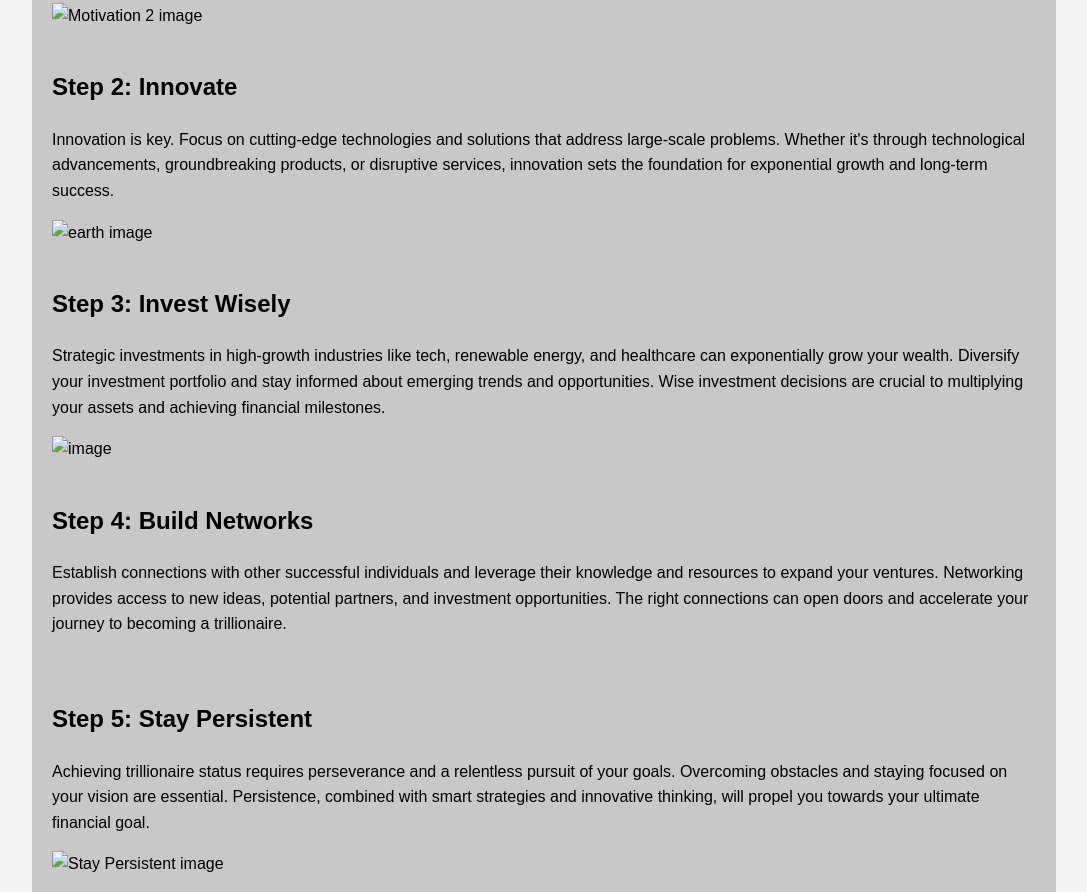
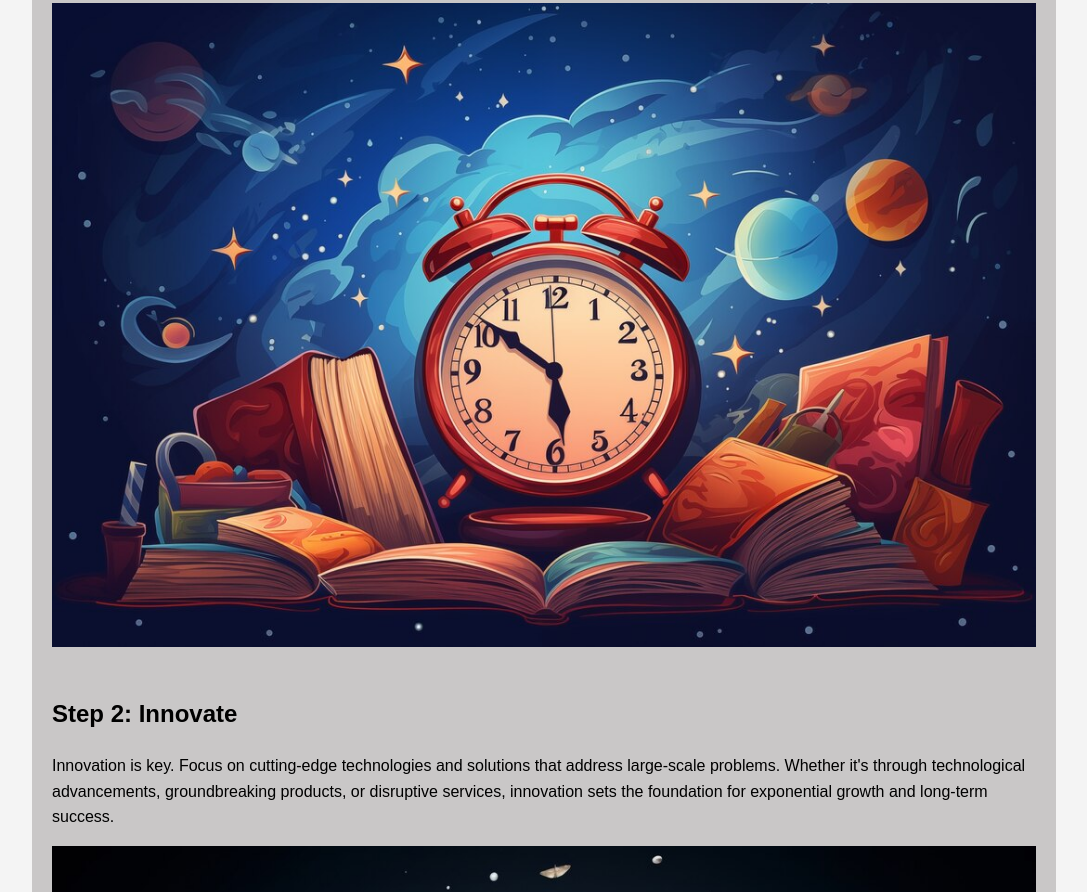
Before and after one commit to poojarattu/Trillionaire-Guide, a plain HTML site: page index.html in a window 1280 px wide. Shown: the part 831-1723 px from the top of the page, without its empty margins (96-1183 px from the left). Drawn offline with Linux system fonts and the light colour scheme.

Commit message:
Update index.html

```diff
--- a/index.html
+++ b/index.html
@@ -113,23 +113,23 @@
        <section class="content">
          <h2>Step 1: Think Big</h2>
             <p>To become a trillionaire, you need to think beyond traditional business models and consider global-scale opportunities. This involves identifying massive, untapped markets and envisioning solutions that can make a significant impact. Trillionaires are those who dare to dream big and execute even bigger plans.</p>
-            <img src="./Images/page 1.jpg " alt="Motivation 2 image">
+            <img src="page 1.jpg " alt="Motivation 2 image">
 
             <h2>Step 2: Innovate</h2>
             <p>Innovation is key. Focus on cutting-edge technologies and solutions that address large-scale problems. Whether it's through technological advancements, groundbreaking products, or disruptive services, innovation sets the foundation for exponential growth and long-term success.</p>
-            <img src="./Images/page 2.jpg" alt="earth image">
+            <img src="page 2.jpg" alt="earth image">
 
             <h2>Step 3: Invest Wisely</h2>
             <p>Strategic investments in high-growth industries like tech, renewable energy, and healthcare can exponentially grow your wealth. Diversify your investment portfolio and stay informed about emerging trends and opportunities. Wise investment decisions are crucial to multiplying your assets and achieving financial milestones.</p>
-            <img src="./Images/page 3.avif" alt="image">
+            <img src="page 3.avif" alt="image">
 
             <h2>Step 4: Build Networks</h2>
             <p>Establish connections with other successful individuals and leverage their knowledge and resources to expand your ventures. Networking provides access to new ideas, potential partners, and investment opportunities. The right connections can open doors and accelerate your journey to becoming a trillionaire.</p>
-            <img src="./Images/page 4.jpg" alt="">
+            <img src="page 4.jpg" alt="">
 
             <h2>Step 5: Stay Persistent</h2>
             <p>Achieving trillionaire status requires perseverance and a relentless pursuit of your goals. Overcoming obstacles and staying focused on your vision are essential. Persistence, combined with smart strategies and innovative thinking, will propel you towards your ultimate financial goal.</p>
-            <img src="./Images/motivated 23.jpg" alt="Stay Persistent image">
+            <img src="motivated 23.jpg" alt="Stay Persistent image">
         </section>
     </div>
 
```
